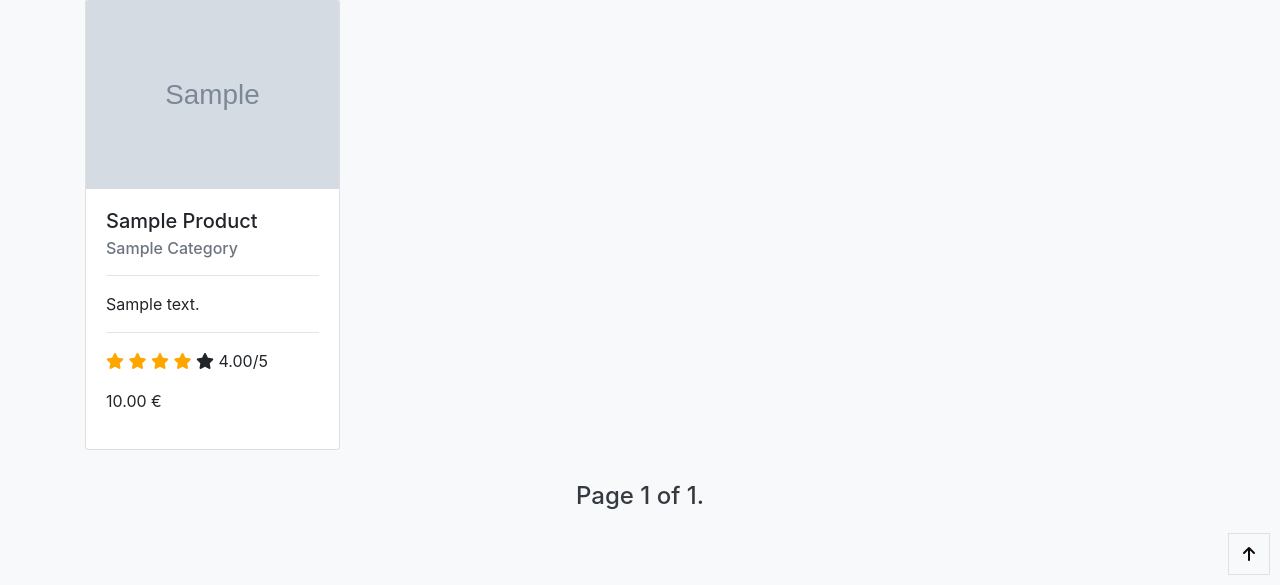
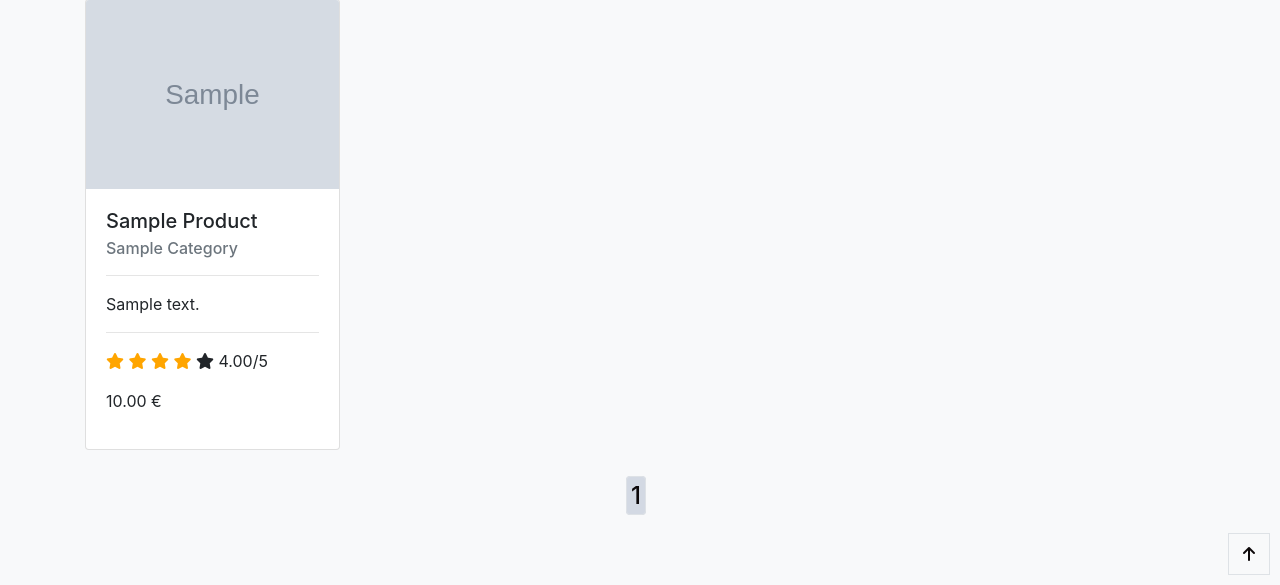
Before and after one commit to Code-Institute-Submissions/Damianjacob-MS5-Music-Pro-2_JulyResub, a Django app: page /products/ in a window 1280 px wide. Shown: the part 215-800 px from the top of the page. Run offline with Django 3.2, Linux system fonts and the light colour scheme; tables that the repository leaves empty hold one stand-in row (values such as "Sample post"); grey boxes marked "Sample" are stand-in pictures; some libraries are stand-ins or nearby versions.

Commit message:
Update styling ofthe products page

```diff
--- a/products/templates/products/product_detail.html
+++ b/products/templates/products/product_detail.html
@@ -45,7 +45,7 @@
         </div>
         <div class="col-sm-12 col-md-8 my-4 border text-center">
             <h5 class="card-title">{{ product.name|title }}</h5>
-            <h6 class="card-subtitle mb-2 text-muted">{{ product.category.friendly_name|title }}</h6>
+            <h6 class="card-subtitle mb-2"><a href="{% url 'products' %}?category={{ product.category.name }}" class="text-muted">{{ product.category.friendly_name|title }}</a></h6>
             <hr>
             <p class="card-text">
                 {{ product.description }}
--- a/products/templates/products/products.html
+++ b/products/templates/products/products.html
@@ -12,8 +12,8 @@
     <div class="row">
         <div class="col-12 mt-3">
             {% if request.GET.urlencode %}
-                <div class="">
-                    <a href="{% url 'products' %}">Products Home</a>
+                <div>
+                    <a href="{% url 'products' %}" class="text-black-custom"><i class="fa-solid fa-arrow-left"></i> Products Home</a>
                 </div>
             {% endif %}
         </div>
@@ -61,7 +61,7 @@
                     {% endif %}
                     <div class="card-body">
                         <h5 class="card-title">{{ product.name|title }}</h5>
-                        <h6 class="card-subtitle mb-2 text-muted">{{ product.category.friendly_name|title }}</h6>
+                        <h6 class="card-subtitle mb-2"><a href="?category={{ product.category.name }}" class="text-muted">{{ product.category.friendly_name|title }}</a></h6>
                         <hr>
                         <p class="card-text">
                             {{ product.description|truncatechars:200 }}
@@ -92,27 +92,36 @@
         {% endfor %}
     </div>
 </div>
+<!-- Back to top button -->
 <div class="btt-button shadow-sma rounded-0 border border-black">
     <a class="btt-link text-black-custom d-flex h-100">
         <i class="fas fa-arrow-up mx-auto my-auto"></i>
     </a>
 </div>
-
+<!-- Pagination -->
 {% if page_obj %}
     <div class="pagination mt-2 mb-4 h4 d-flex justify-content-center text-dark">
         <span class="step-links">
             {% if page_obj.has_previous %}
-                <a href="{% relative_url 'page' 1 request.GET.urlencode %}">&laquo; first</a>
-                <a href="{% relative_url 'page' page_obj.previous_page_number request.GET.urlencode %}">previous</a>
+                <a href="{% relative_url 'page' 1 request.GET.urlencode %}" class="border p-1 rounded text-black-custom">&laquo; 1</a>
+                {% if page_obj.previous_page_number > 1 %}
+                    {% if page_obj.previous_page_number > 2 %}
+                        <span>...</span>
+                    {% endif %}
+                    <a href="{% relative_url 'page' page_obj.previous_page_number request.GET.urlencode %}" class="border p-1 rounded text-black-custom">{{ page_obj.previous_page_number }}</a>
+                {% endif %}
             {% endif %}
 
-            <span class="current">
-                Page {{ page_obj.number }} of {{ page_obj.paginator.num_pages }}.
+            <span class="current p-1 rounded border text-black-custom mr-2" id="current-page">
+                {{ page_obj.number }}
             </span>
 
             {% if page_obj.has_next %}
-                <a href="{% relative_url 'page' page_obj.next_page_number request.GET.urlencode %}">next</a>
-                <a href="{% relative_url 'page' page_obj.paginator.num_pages request.GET.urlencode %}">last &raquo;</a>
+                <a href="{% relative_url 'page' page_obj.next_page_number request.GET.urlencode %}" class="border p-1 rounded text-black-custom">{{ page_obj.next_page_number }}</a>
+                {% if page_obj.next_page_number < second_last_page %}
+                    <span>...</span>
+                    <a href="{% relative_url 'page' page_obj.paginator.num_pages request.GET.urlencode %}" class="border p-1 rounded text-black-custom">{{ page_obj.paginator.num_pages }} &raquo;</a>
+                {% endif %}
             {% endif %}
         </span>
     </div>
--- a/products/views.py
+++ b/products/views.py
@@ -46,15 +46,17 @@ def products(request):
             )
             products = products.filter(queries)
 
-    paginator = Paginator(products, 36)
+    paginator = Paginator(products, 24)
     page_number = request.GET.get('page')
     page_obj = paginator.get_page(page_number)
+    second_last_page = page_obj.paginator.num_pages - 1
     context = {
         'products': products,
         'page_obj': page_obj,
         'search_term': query,
         'current_category': category,
         'current_sorting': sort,
+        'second_last_page': second_last_page
     }
     return render(request, 'products/products.html', context)
 
--- a/static/css/base.css
+++ b/static/css/base.css
@@ -64,3 +64,8 @@ h1 {
 .btt-link {
     cursor: pointer;
 }
+
+#current-page{
+    /* background-color: #bcc3cf; */
+    background-color: #d3d9e3;
+}
```
